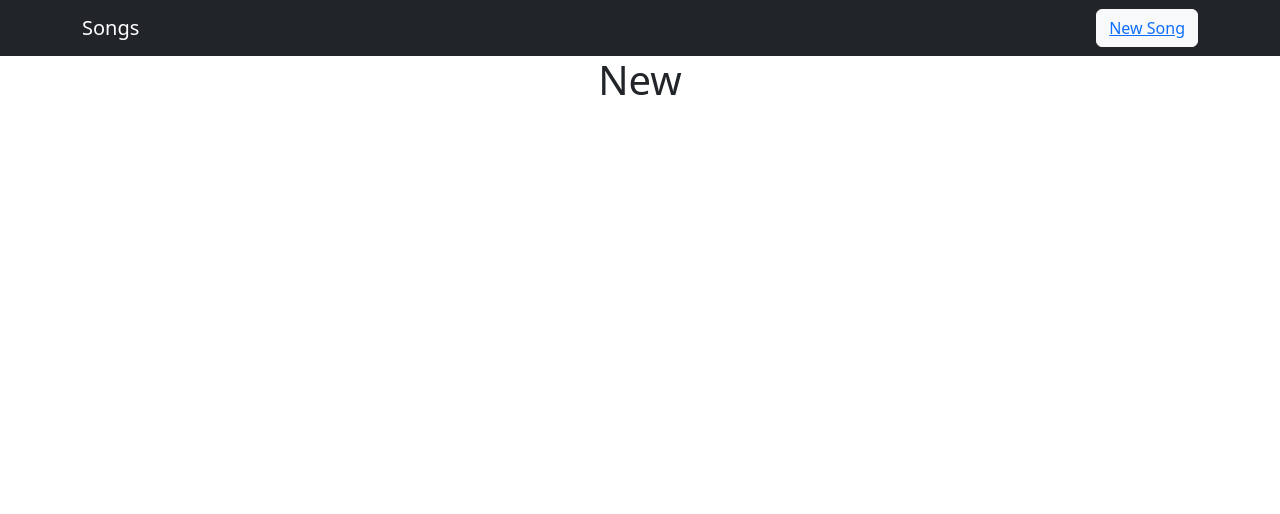
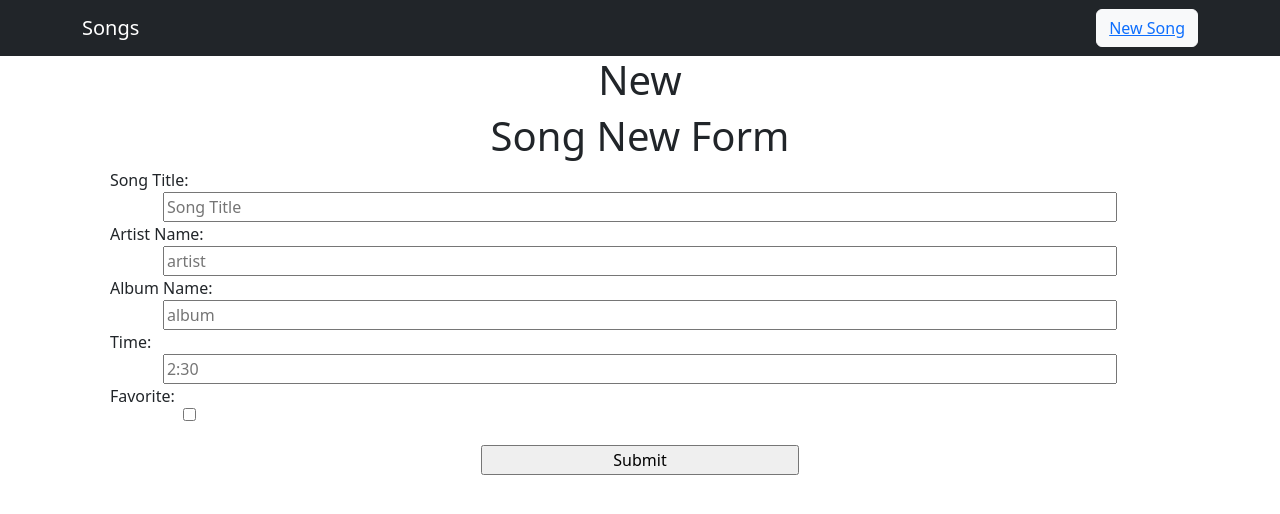
Before and after one commit to 9-2-pursuit/tuner-frontend, a React (Create React App) app: page /songs/new in a window 1280 px wide. Shown: the top 514 px of the page. Built offline with nearby package versions, Linux system fonts and the light colour scheme; no server answers.

Commit message:
Add New and edit page

```diff
--- a/src/Components/SongDetails.js
+++ b/src/Components/SongDetails.js
@@ -1,4 +1,4 @@
-import { useParams } from "react-router-dom";
+import { useParams, Link, useNavigate } from "react-router-dom";
 import axios from "axios";
 import { useState, useEffect } from "react";
 import { Container } from "react-bootstrap";
@@ -7,6 +7,7 @@
   const [song, setSong] = useState([]);
   let { id } = useParams();
   const API = process.env.REACT_APP_API_URL;
+  let navigate = useNavigate();
 
   useEffect(() => {
     axios
@@ -18,7 +19,20 @@
       .catch((error) => {
         console.log(error);
       });
-  }, [id]);
+  }, [id, API]);
+
+  const deleteSong = () => {
+    axios
+      .delete(`${API}/songs/${id}`)
+      .then(() => {
+        navigate(`/songs`);
+      })
+      .catch((error) => console.log(error));
+  };
+
+  const handleDelete = () => {
+    deleteSong();
+  };
 
   return (
     <div className="Song-Details">
@@ -28,6 +42,15 @@
         <p>{song.album}</p>
         <p>{song.is_favorite ? "⭐️" : null}</p>
         <p>{song.time}</p>
+        <div className="showNavigation">
+          <Link to={`/songs`}>
+            <button>Back</button>
+          </Link>
+          <Link to={`/songs/${id}/edit`}>
+            <button>Edit</button>
+          </Link>
+          <button onClick={handleDelete}>Delete</button>
+        </div>
       </Container>
     </div>
   );
--- /dev/null
+++ b/src/Components/SongEditForm.js
@@ -0,0 +1,109 @@
+import axios from "axios";
+import { useState, useEffect } from "react";
+import { useNavigate, useParams } from "react-router-dom";
+
+const API = process.env.REACT_APP_API_URL;
+
+export default function SongEditForm() {
+  let navigate = useNavigate();
+  let { id } = useParams();
+
+  const [song, setSong] = useState({
+    name: "",
+    artist: "",
+    album: "",
+    time: "",
+    is_favorite: false,
+  });
+
+  const updateSong = () => {
+    // delete song.id;
+    console.log("Updating song", song);
+    axios
+      .put(`${API}/songs/${id}`, song)
+      .then(() => {
+        navigate(`/songs/${id}`);
+      })
+      .catch((error) => console.error(error));
+  };
+
+  const handleTextChange = (event) => {
+    setSong({ ...song, [event.target.id]: event.target.value });
+  };
+
+  const handleCheckboxChange = () => {
+    setSong({ ...song, is_favorite: !song.is_favorite });
+  };
+
+  useEffect(() => {
+    axios
+      .get(`${API}/songs/${id}`)
+      .then(
+        (response) => {
+          setSong(response.data);
+        },
+        (error) => {
+          navigate(`/not-found`);
+        }
+      )
+      .catch((error) => {
+        console.log(error);
+      });
+  }, [id, navigate]);
+
+  const handleSubmit = (event) => {
+    event.preventDefault();
+    updateSong();
+  };
+
+  return (
+    <div className="New">
+      <h1>Song Edit Form</h1>
+      <form onSubmit={handleSubmit}>
+        <label htmlFor="name">Song Title:</label>
+        <input
+          id="name"
+          value={song.name}
+          type="text"
+          onChange={handleTextChange}
+          placeholder="Song Title"
+          required
+        />
+        <label htmlFor="artist">Artist Name:</label>
+        <input
+          id="artist"
+          value={song.artist}
+          type="text"
+          onChange={handleTextChange}
+          placeholder="artist"
+        />
+        <label htmlFor="album">Album Name:</label>
+        <input
+          id="album"
+          value={song.album}
+          type="text"
+          onChange={handleTextChange}
+          placeholder="album"
+        />
+        <label htmlFor="album">Time:</label>
+        <input
+          id="time"
+          value={song.time}
+          type="text"
+          onChange={handleTextChange}
+          placeholder="2:30"
+        />
+        <label htmlFor="is_favorite">Favorite:</label>
+        <input
+          id="is_favorite"
+          type="checkbox"
+          onChange={handleCheckboxChange}
+          checked={song.is_favorite}
+        />
+
+        <br />
+        <input type="submit" />
+      </form>
+    </div>
+  );
+}
--- /dev/null
+++ b/src/Components/SongNewForm.js
@@ -0,0 +1,99 @@
+import axios from "axios";
+import { useState } from "react";
+import { useNavigate } from "react-router-dom";
+
+const API = process.env.REACT_APP_API_URL;
+
+export default function SongNewForm() {
+  let navigate = useNavigate();
+
+  const [song, setSong] = useState({
+    name: "",
+    artist: "",
+    album: "",
+    time: "",
+    is_favorite: false,
+  });
+
+  const newLizzoSong = {
+    name: "Break Up Twice",
+    artist: "Lizzo",
+    album: "Special 235",
+    time: "2:57",
+    is_favorite: true,
+  };
+
+  const addSong = () => {
+    console.log("Adding song", song);
+    axios
+      .post(`${API}/songs`, song)
+      .then(() => {
+        navigate(`/songs`);
+      })
+      .catch((error) => console.log(error));
+  };
+
+  const handleTextChange = (event) => {
+    setSong({ ...song, [event.target.id]: event.target.value });
+  };
+
+  const handleCheckboxChange = () => {
+    setSong({ ...song, is_favorite: !song.is_favorite });
+  };
+
+  const handleSubmit = (event) => {
+    event.preventDefault();
+    addSong(song);
+  };
+
+  return (
+    <div className="New">
+      <h1>Song New Form</h1>
+      <form onSubmit={handleSubmit}>
+        <label htmlFor="name">Song Title:</label>
+        <input
+          id="name"
+          value={song.name}
+          type="text"
+          onChange={handleTextChange}
+          placeholder="Song Title"
+          required
+        />
+        <label htmlFor="artist">Artist Name:</label>
+        <input
+          id="artist"
+          value={song.artist}
+          type="text"
+          onChange={handleTextChange}
+          placeholder="artist"
+        />
+        <label htmlFor="album">Album Name:</label>
+        <input
+          id="album"
+          value={song.album}
+          type="text"
+          onChange={handleTextChange}
+          placeholder="album"
+        />
+        <label htmlFor="album">Time:</label>
+        <input
+          id="time"
+          value={song.time}
+          type="text"
+          onChange={handleTextChange}
+          placeholder="2:30"
+        />
+        <label htmlFor="is_favorite">Favorite:</label>
+        <input
+          id="is_favorite"
+          type="checkbox"
+          onChange={handleCheckboxChange}
+          checked={song.is_favorite}
+        />
+
+        <br />
+        <input type="submit" />
+      </form>
+    </div>
+  );
+}
--- a/src/Components/Songs.js
+++ b/src/Components/Songs.js
@@ -15,7 +15,7 @@
         setSongs(response.data);
       })
       .catch((e) => console.log(e));
-  }, []);
+  }, [API]);
 
   return (
     <div className="Songs">
--- a/src/Pages/Edit.js
+++ b/src/Pages/Edit.js
@@ -1,9 +1,10 @@
-import React from "react";
+import SongEditForm from "../Components/SongEditForm";
 
 export default function Edit() {
   return (
     <div>
       <h1>Edit</h1>
+      <SongEditForm />
     </div>
   );
 }
--- a/src/Pages/New.js
+++ b/src/Pages/New.js
@@ -1,9 +1,14 @@
 import React from "react";
+import SongNewForm from "../Components/SongNewForm";
+import { Container } from "react-bootstrap";
 
 export default function New() {
   return (
     <div>
-      <h1>New</h1>
+      <Container>
+        <h1>New</h1>
+        <SongNewForm />
+      </Container>
     </div>
   );
 }
--- a/src/index.css
+++ b/src/index.css
@@ -5,3 +5,25 @@
 main {
     text-align: center;
 }
+
+.New form {
+    margin: auto;
+    width: 95%;
+    text-align: left;
+  }
+
+  input[type],
+  textarea {
+    display: block;
+    width: 90%;
+    margin: auto;
+  }
+
+  input[type="checkbox"] {
+    margin: 0;
+    width: 15%;
+  }
+
+  input[type="submit"] {
+    width: 30%;
+  }
```
